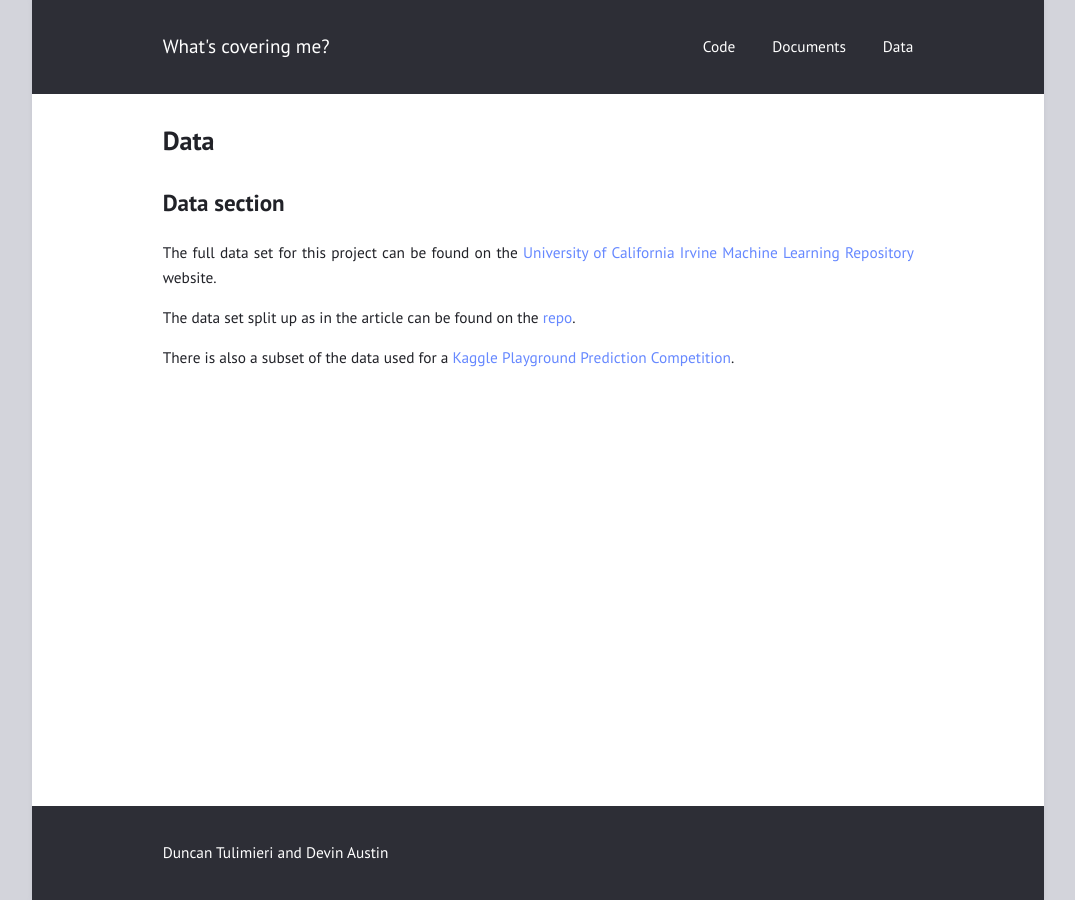
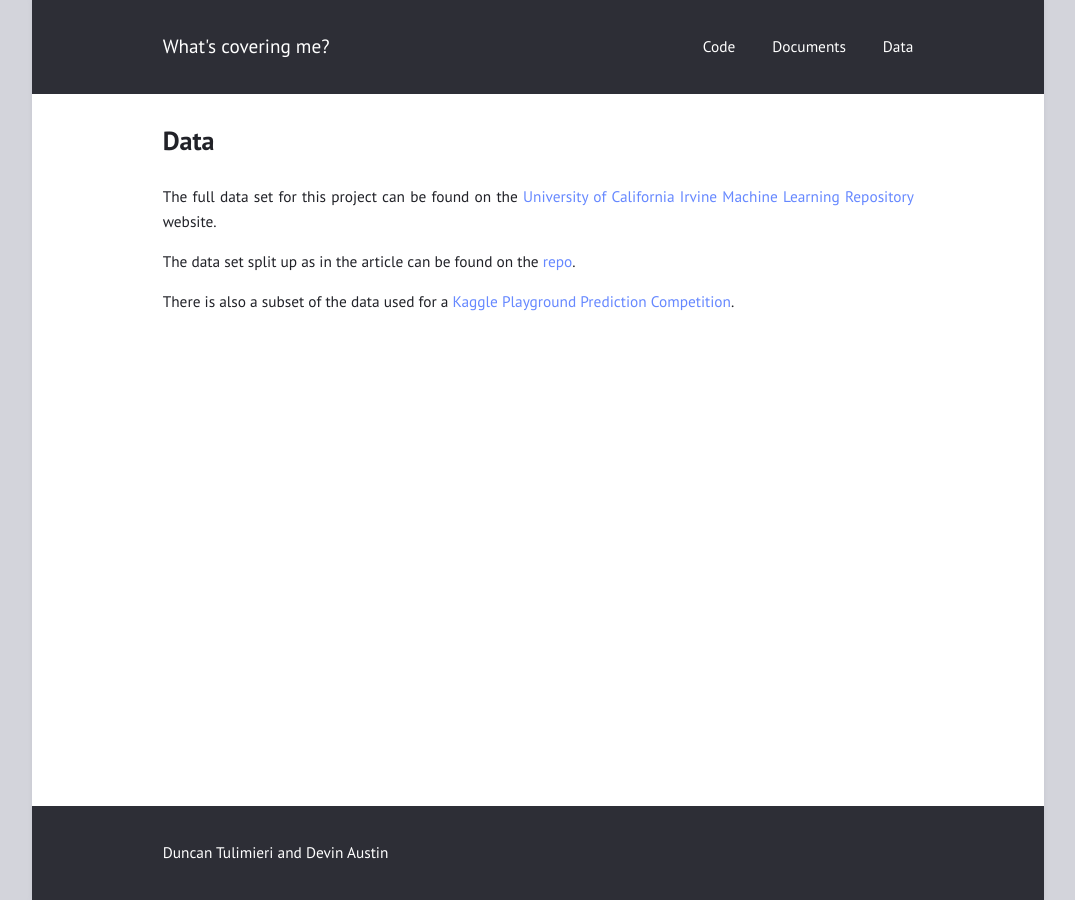
Before and after one commit to tulimid1/what-is-covering-me, a Jekyll site: the page built from data.md, in a window 1280 px wide. Shown: the whole page, without its empty margins (102-1177 px from the left). Built offline with Jekyll 4.4.1, drawn with Linux system fonts in a browser that asks for light colours.

Commit message:
Update data.md

```diff
--- a/data.md
+++ b/data.md
@@ -4,8 +4,6 @@ title: Data
 permalink: /Data/
 ---
 
-# Data section
-
 The full data set for this project can be found on the [University of California Irvine Machine Learning Repository](https://archive.ics.uci.edu/ml/datasets/Covertype) website.
 
 The data set split up as in the article can be found on the [repo](https://github.com/tulimid1/what-is-covering-me).
```
